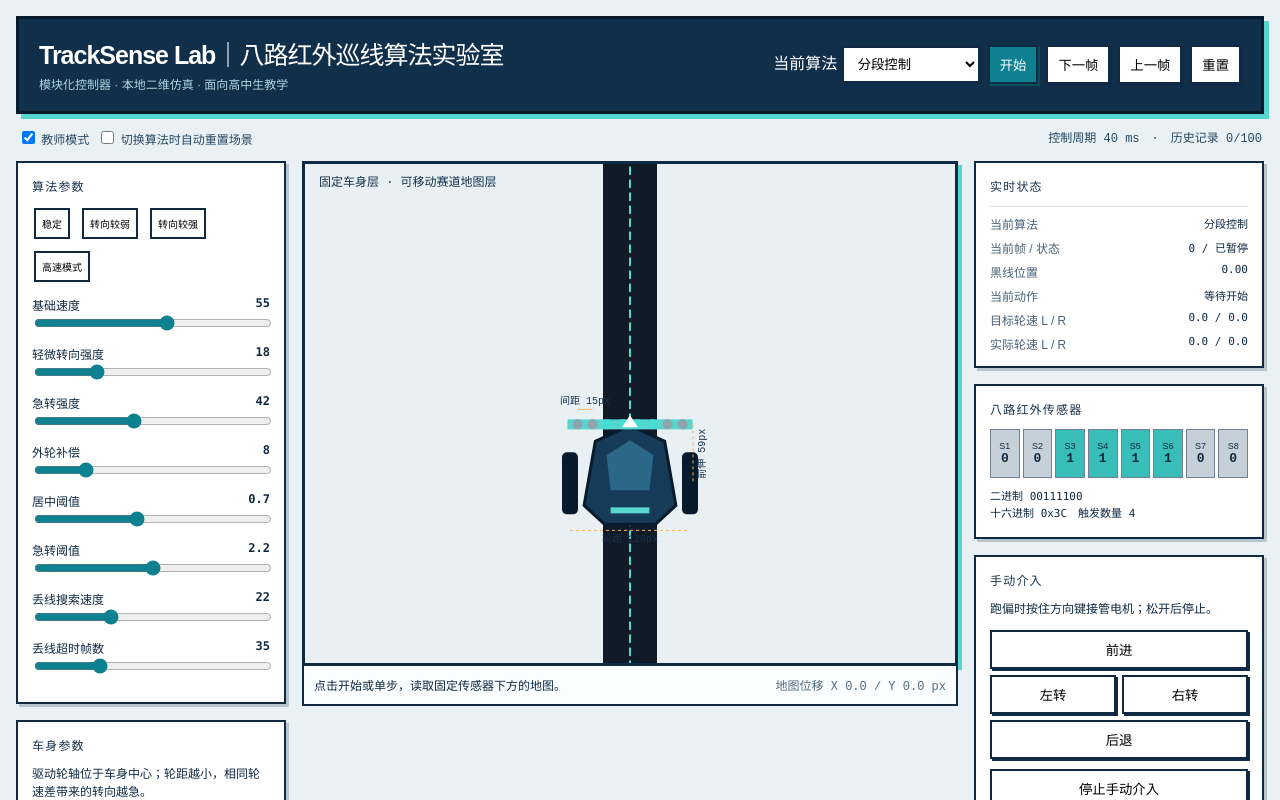
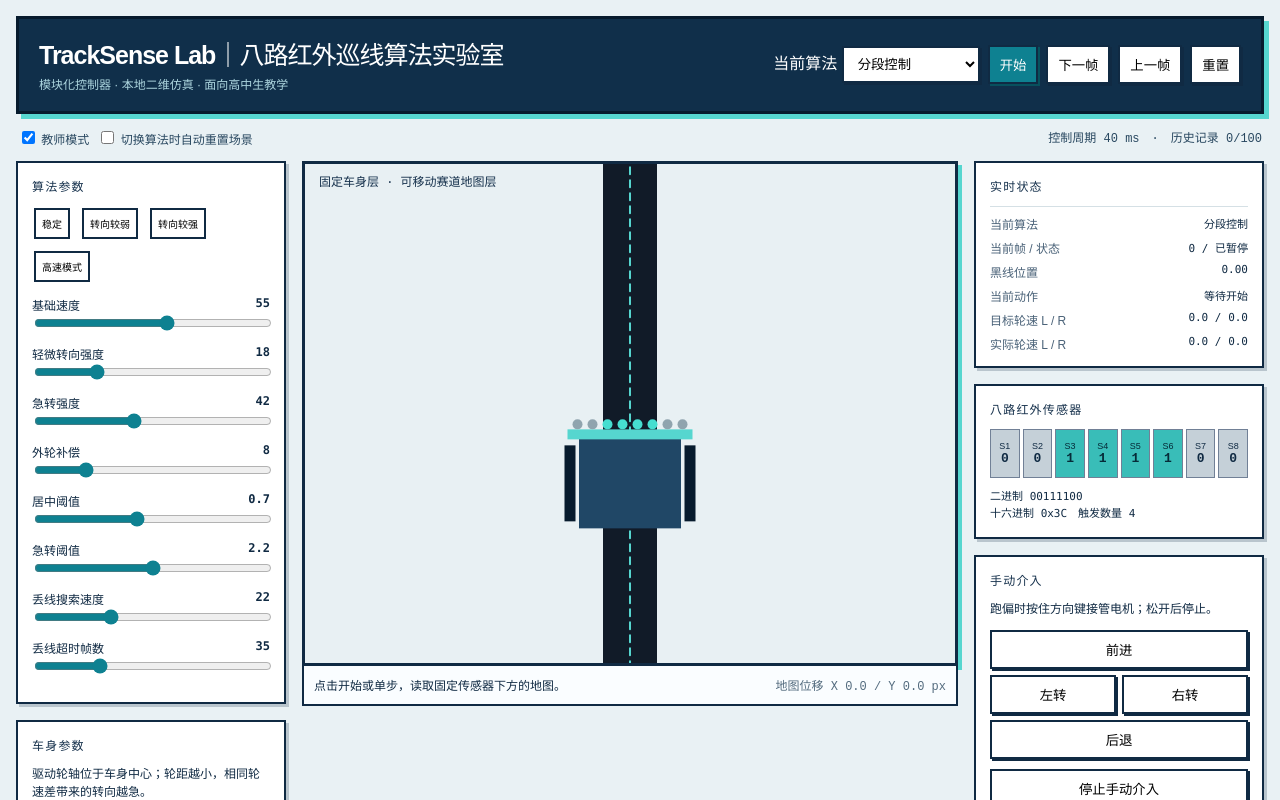
Before and after one commit to EasonHelloWord/TrackSense-Lab, a React (Vite) app: page / in a window 1280 px wide. Shown: the top 800 px of the page. Built offline with nearby package versions, Linux system fonts and the light colour scheme.

Commit message:
Simplify vehicle visual

```diff
--- a/src/components/SimulationCanvas.tsx
+++ b/src/components/SimulationCanvas.tsx
@@ -24,22 +24,16 @@ export function SimulationCanvas({ engine, revision }: { engine: SimulationEngin
     const geometry = engine.settings, sensorY = -geometry.sensorForwardOffset, sensorWidth = sensorArrayWidth(geometry);
     const bodyWidth = Math.max(92, geometry.motorSpacing - 18), wheelX = geometry.motorSpacing / 2;
     ctx.save(); ctx.translate(width / 2, carY);
-    // 轮胎在车身下方，驱动轮轴即车体局部坐标原点。
-    ctx.fillStyle = '#071b2d'; ctx.beginPath(); ctx.roundRect(-wheelX - 8, -31, 16, 62, 5); ctx.roundRect(wheelX - 8, -31, 16, 62, 5); ctx.fill();
-    // 俯视车身：尖头、驾驶舱和后部保险杠，让传感器横梁保持在车头前方。
-    ctx.fillStyle = '#163b59'; ctx.strokeStyle = '#071b2d'; ctx.lineWidth = 3; ctx.beginPath(); ctx.moveTo(0, -58); ctx.lineTo(-bodyWidth * .34, -42); ctx.lineTo(-bodyWidth * .45, 22); ctx.lineTo(-bodyWidth * .25, 41); ctx.lineTo(bodyWidth * .25, 41); ctx.lineTo(bodyWidth * .45, 22); ctx.lineTo(bodyWidth * .34, -42); ctx.closePath(); ctx.fill(); ctx.stroke();
-    ctx.fillStyle = '#2b6887'; ctx.beginPath(); ctx.moveTo(0, -43); ctx.lineTo(-bodyWidth * .23, -28); ctx.lineTo(-bodyWidth * .19, 7); ctx.lineTo(bodyWidth * .19, 7); ctx.lineTo(bodyWidth * .23, -28); ctx.closePath(); ctx.fill();
-    ctx.fillStyle = '#56d6cf'; ctx.fillRect(-bodyWidth * .19, 24, bodyWidth * .38, 6);
-    // 前置红外横梁与八个实际采样位置。
-    ctx.fillStyle = '#56d6cf'; ctx.fillRect(-sensorWidth / 2 - 10, sensorY - 5, sensorWidth + 20, 10);
-    sensorPositions(geometry).forEach(({ x, y }, i) => { ctx.beginPath(); ctx.fillStyle = engine.settings.disabledSensor === i ? '#f2b35d' : state.sensorValues[i] ? '#46ded0' : '#90a4ae'; ctx.arc(x, y, 5, 0, Math.PI * 2); ctx.fill(); });
-    ctx.strokeStyle = '#f2b35d'; ctx.fillStyle = '#17324d'; ctx.lineWidth = 1; ctx.setLineDash([3, 3]);
-    ctx.beginPath(); ctx.moveTo(-geometry.motorSpacing / 2, 47); ctx.lineTo(geometry.motorSpacing / 2, 47); ctx.stroke();
-    ctx.beginPath(); ctx.moveTo(bodyWidth / 2 + 12, sensorY); ctx.lineTo(bodyWidth / 2 + 12, 0); ctx.stroke(); ctx.setLineDash([]);
-    const firstSensor = -sensorWidth / 2, secondSensor = firstSensor + geometry.sensorSpacing;
-    ctx.beginPath(); ctx.moveTo(firstSensor, sensorY - 15); ctx.lineTo(secondSensor, sensorY - 15); ctx.stroke(); ctx.setLineDash([]);
-    ctx.font = '10px monospace'; ctx.textAlign = 'center'; ctx.fillText(`轮距 ${geometry.motorSpacing}px`, 0, 59); ctx.fillText(`间距 ${geometry.sensorSpacing}px`, (firstSensor + secondSensor) / 2, sensorY - 20); ctx.save(); ctx.translate(bodyWidth / 2 + 24, sensorY / 2); ctx.rotate(-Math.PI / 2); ctx.fillText(`前伸 ${geometry.sensorForwardOffset}px`, 0, 0); ctx.restore();
-    ctx.fillStyle = '#fff'; ctx.beginPath(); ctx.moveTo(0, -68); ctx.lineTo(-8, -56); ctx.lineTo(8, -56); ctx.fill(); ctx.restore();
+    // 采用教学示意图的极简平面风格：车体、车轮、传感器梁使用清晰的基础几何形状。
+    const bodyHeight = 90, bodyTop = -45, wheelHeight = 76, wheelWidth = 11;
+    ctx.fillStyle = '#204766'; ctx.fillRect(-bodyWidth / 2, bodyTop, bodyWidth, bodyHeight);
+    ctx.fillStyle = '#071b2d'; ctx.fillRect(-wheelX - wheelWidth / 2, -wheelHeight / 2, wheelWidth, wheelHeight); ctx.fillRect(wheelX - wheelWidth / 2, -wheelHeight / 2, wheelWidth, wheelHeight);
+    // 传感器梁略低于探头，形成和参考图一致的“圆点浮在横梁上”的读数关系。
+    ctx.fillStyle = '#56d6cf'; ctx.fillRect(-sensorWidth / 2 - 10, sensorY + 5, sensorWidth + 20, 10);
+    sensorPositions(geometry).forEach(({ x, y }, i) => {
+      ctx.beginPath(); ctx.fillStyle = engine.settings.disabledSensor === i ? '#f2b35d' : state.sensorValues[i] ? '#46ded0' : '#90a4ae'; ctx.arc(x, y, 5, 0, Math.PI * 2); ctx.fill();
+    });
+    ctx.restore();
     ctx.fillStyle = '#17324d'; ctx.font = '12px monospace'; ctx.fillText('固定车身层 · 可移动赛道地图层', 14, 22);
   }, [engine, revision]);
   return <canvas className="simulation-canvas" ref={ref} />;
```
